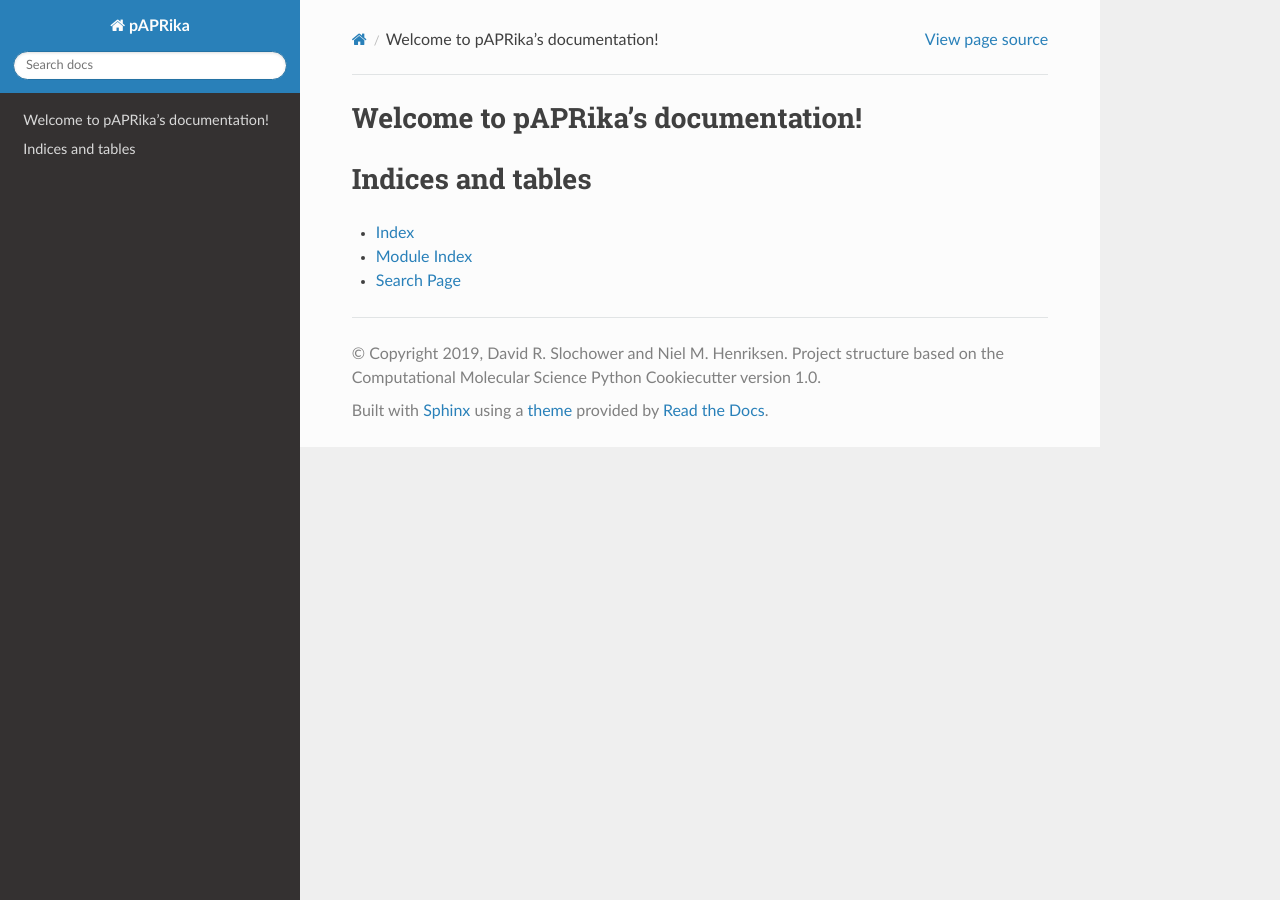
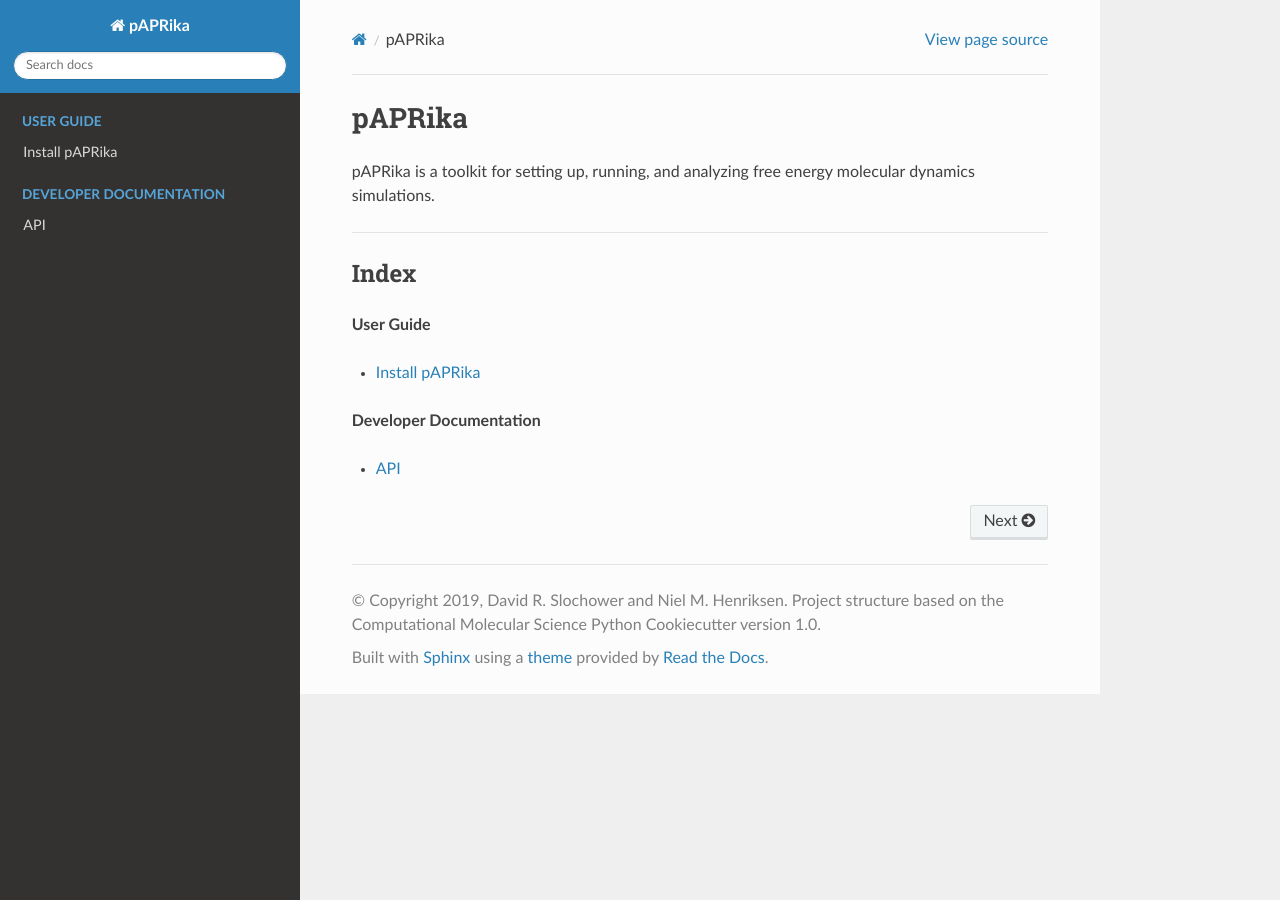
Before and after one commit to GilsonLabUCSD/pAPRika, a Sphinx documentation site: the page built from docs/index.rst, in a window 1280 px wide. Built offline with Sphinx 7.4.7 and the Read the Docs theme 2.0.0, drawn with Linux system fonts in a browser that asks for light colours.

Commit message:
Quick documentation refresh

```diff
--- a/docs/conf.py
+++ b/docs/conf.py
@@ -42,12 +42,15 @@ release = ''
 extensions = [
     'sphinx.ext.autodoc',
     'sphinx.ext.mathjax',
-    'sphinx.ext.autodoc',
-    'sphinx.ext.mathjax',
     'sphinx.ext.intersphinx',
     'sphinx.ext.napoleon',
 
 ]
+
+# Autodoc settings
+autosummary_generate = True
+autodoc_default_flags = ['members', 'inherited-members']
+autodoc_member_order = 'bysource' # preserve ordering in source
 
 # Add any paths that contain templates here, relative to this directory.
 templates_path = ['_templates']
@@ -168,5 +171,6 @@ texinfo_documents = [
 intersphinx_mapping = {
     'python': ('https://docs.python.org/', None),
     'numpy': ('http://docs.scipy.org/doc/numpy/', None),
-    'parmed': ('https://parmed.github.io/ParmEd/', None)
+    'mdtraj': ('http://mdtraj.org/latest/', None),
+    'openforcefield': ('https://open-forcefield-toolkit.readthedocs.io/en/latest/', None),
 }
--- a/docs/index.rst
+++ b/docs/index.rst
@@ -3,18 +3,36 @@
    You can adapt this file completely to your liking, but it should at least
    contain the root `toctree` directive.
 
-Welcome to pAPRika's documentation!
-=========================================================
+==================
+pAPRika
+==================
+
+pAPRika is a toolkit for setting up, running, and analyzing free energy molecular dynamics simulations.
+
+========
+
+Index
+-----
+
+
+**User Guide**
+
+* :doc:`install`
 
 .. toctree::
-   :maxdepth: 2
-   :caption: Contents:
+   :maxdepth: 1
+   :hidden:
+   :caption: User Guide
 
+   install
 
+**Developer Documentation**
 
-Indices and tables
-==================
+* :doc:`api`
 
-* :ref:`genindex`
-* :ref:`modindex`
-* :ref:`search`
+.. toctree::
+  :maxdepth: 2
+  :hidden:
+  :caption: Developer Documentation
+
+  api
```
Also changed, not shown: docs/api.rst (added, +12 -0 lines), docs/install.rst (added, +23 -0 lines), 1 other file.
